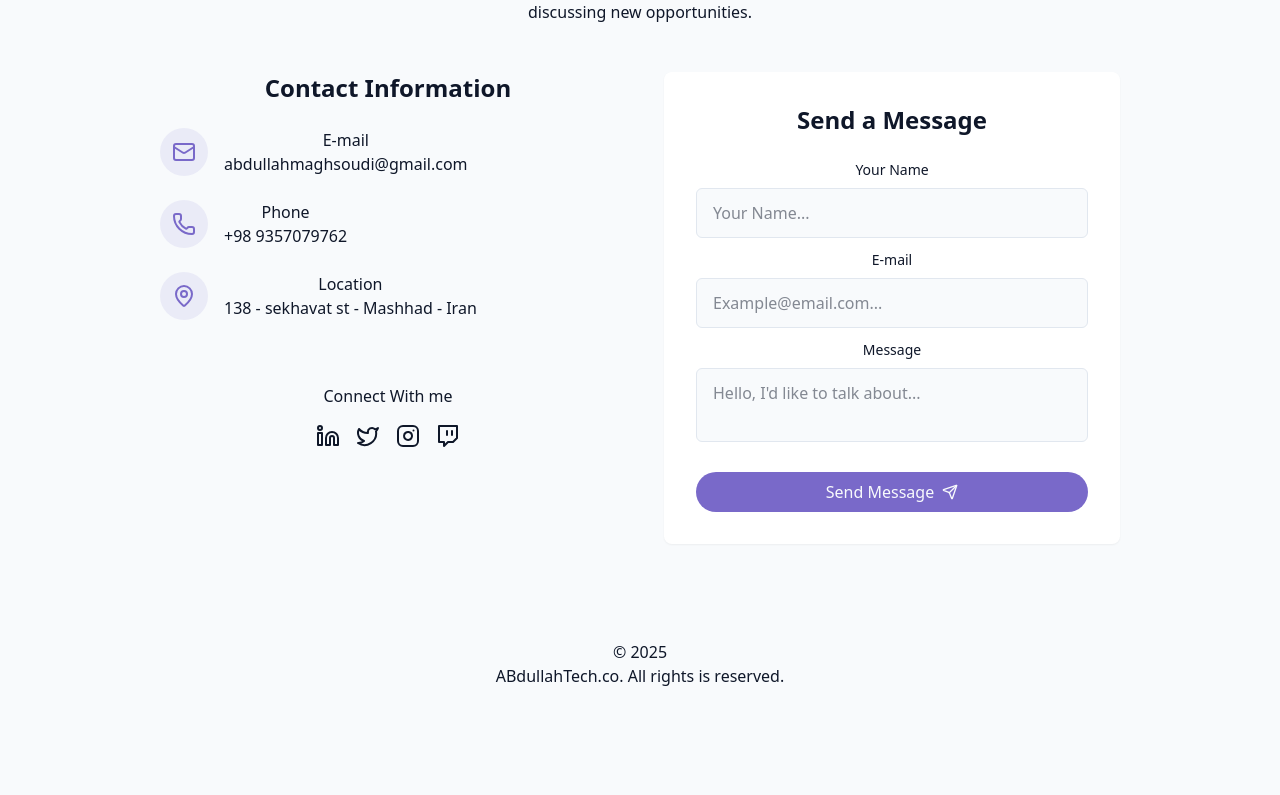
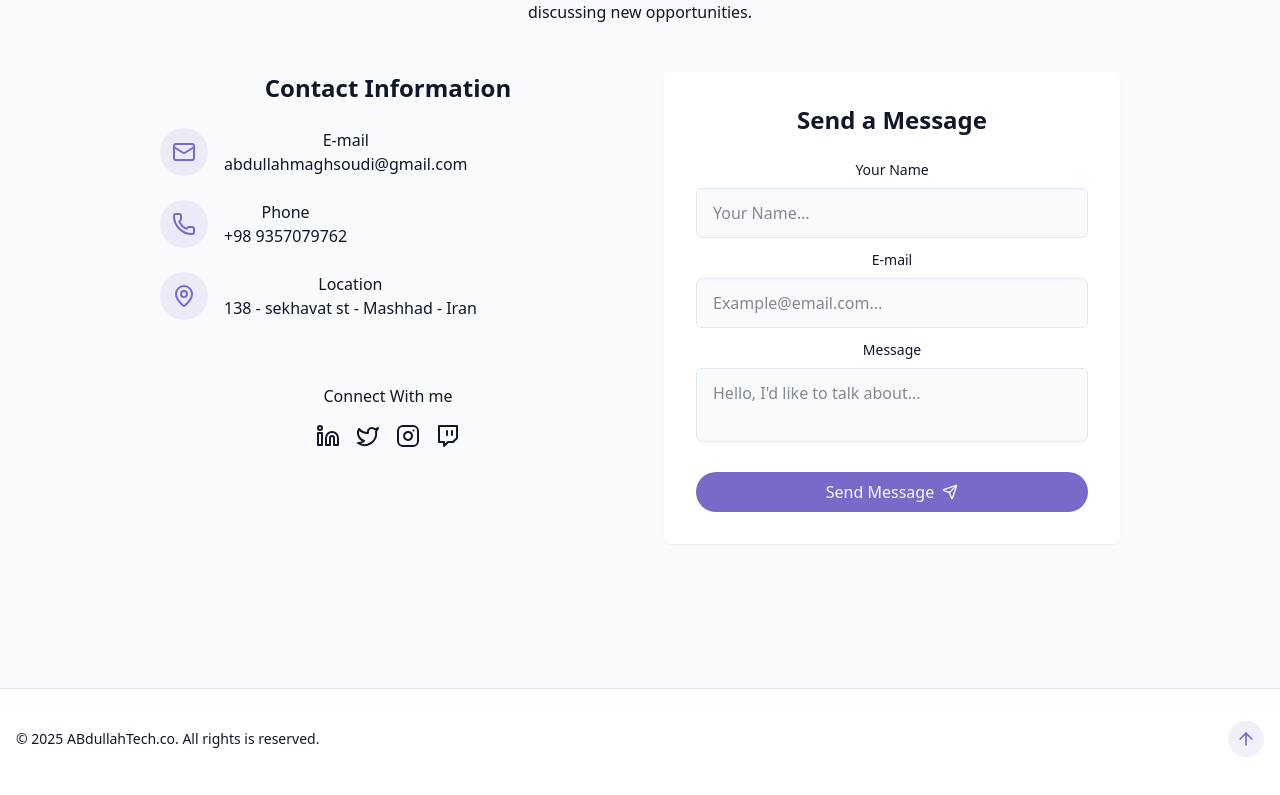
Before and after one commit to Paradise1373/beautifull-project, a React (Vite) app: page / in a window 1280 px wide. Shown: the part 3656-4451 px from the top of the page. Before the commit the page ends 4344 px from the top, so only its background shows below. Built offline with nearby package versions, Linux system fonts and the light colour scheme.

Commit message:
added footer in project

```diff
--- a/src/components/Footer.jsx
+++ b/src/components/Footer.jsx
@@ -1,9 +1,19 @@
+import { ArrowUp } from 'lucide-react'
+
 const Footer = () => {
   return (
-    <footer>
+    <footer className='py-12 px-4 bg-card relative border-t border-border pt-8 mt-12 flex flex-wrap justify-between items-center'>
       {' '}
-      &copy; {new Date().getFullYear()}
-      <p>ABdullahTech.co. All rights is reserved.</p>
+      <p className='text-sm text-muted-foreground'>
+        &copy; {new Date().getFullYear()} ABdullahTech.co. All rights is
+        reserved.
+      </p>
+      <a
+        href='#hero'
+        className='p-2 rounded-full bg-primary/10 hover:bg-primary/20 text-primary transition-colors'
+      >
+        <ArrowUp size={20} />
+      </a>
     </footer>
   )
 }
```
